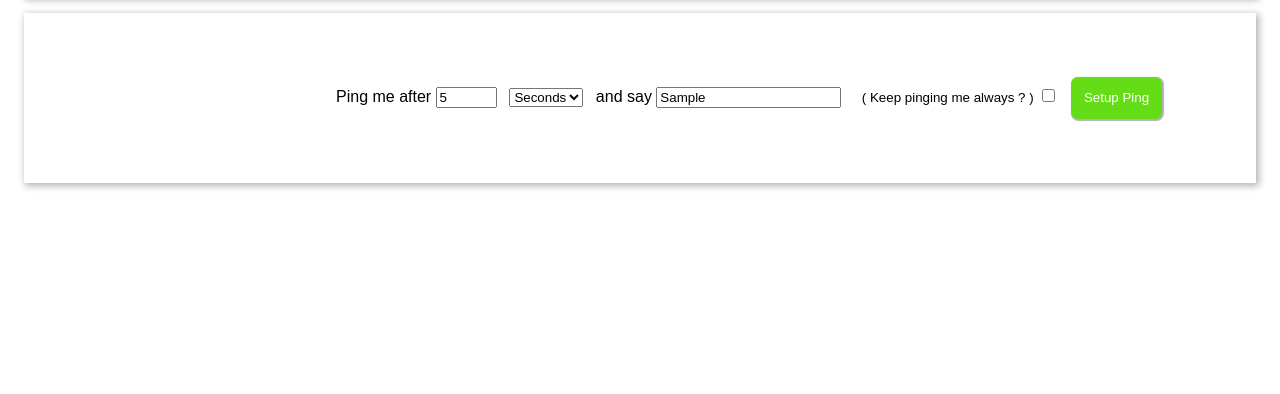
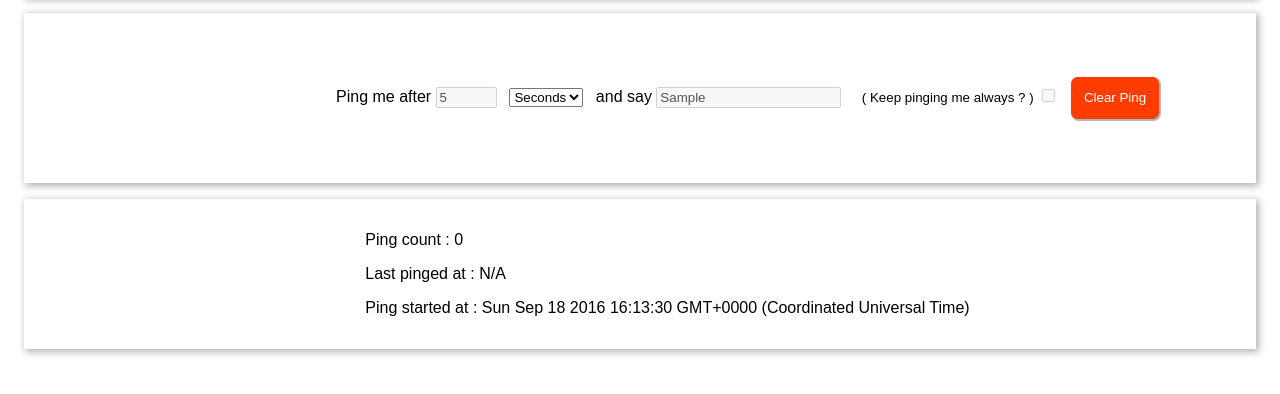
Before and after one commit to vikramj74/pinger, a plain HTML site: page index.html in a window 1280 px wide. Both pictures are taken after typing "5", "Sample" into the empty fields and a click on the button "Setup Ping". Shown: the part 120-514 px from the top of the page. Drawn offline with Linux system fonts and the light colour scheme.

Commit message:
Added index.js and IDs for view containers

```diff
--- a/index.html
+++ b/index.html
@@ -5,9 +5,11 @@
         <meta charset="UTF-8" />
         <meta name="author" content="Vikram Jaswal" />
 
-        <!-- -->
+        <!-- CSS -->
         <link rel="stylesheet" href="styles/style_mod.css" />
-        <script type="text/javascript" src="./controllers/PingController.js"></script>
+        <!-- JS -->
+        <script defer type="text/javascript" src="./scripts/controllers/PingController.js"></script>
+        <script defer type="text/javascript" src="./scripts/index.js"></script>
     </head>
     <body>
         <h1>Pinger</h1>
@@ -32,12 +34,9 @@
             <button id="toggle_alarm" class="setup">Setup Ping</button>
         </form>
         <div id="ping_view" style="display:none;">
-            <p>Ping count : <span id="ping_count">N/A</span></p>
-            <p>Last pinged at : <span id="last_pinged_at">N/A</span></p>
-            <p>Ping started at : <span id="ping_started_at">N/A</span></p>
+            <p id="ping_count_container">Ping count : <span id="ping_count">N/A</span></p>
+            <p id="last_pinged_at_container">Last pinged at : <span id="last_pinged_at">N/A</span></p>
+            <p id="ping_started_at_container">Ping started at : <span id="ping_started_at">N/A</span></p>
         </div>
-        <script>
-            const controller = new PingController();
-        </script>
     </body>
 </html>
```
